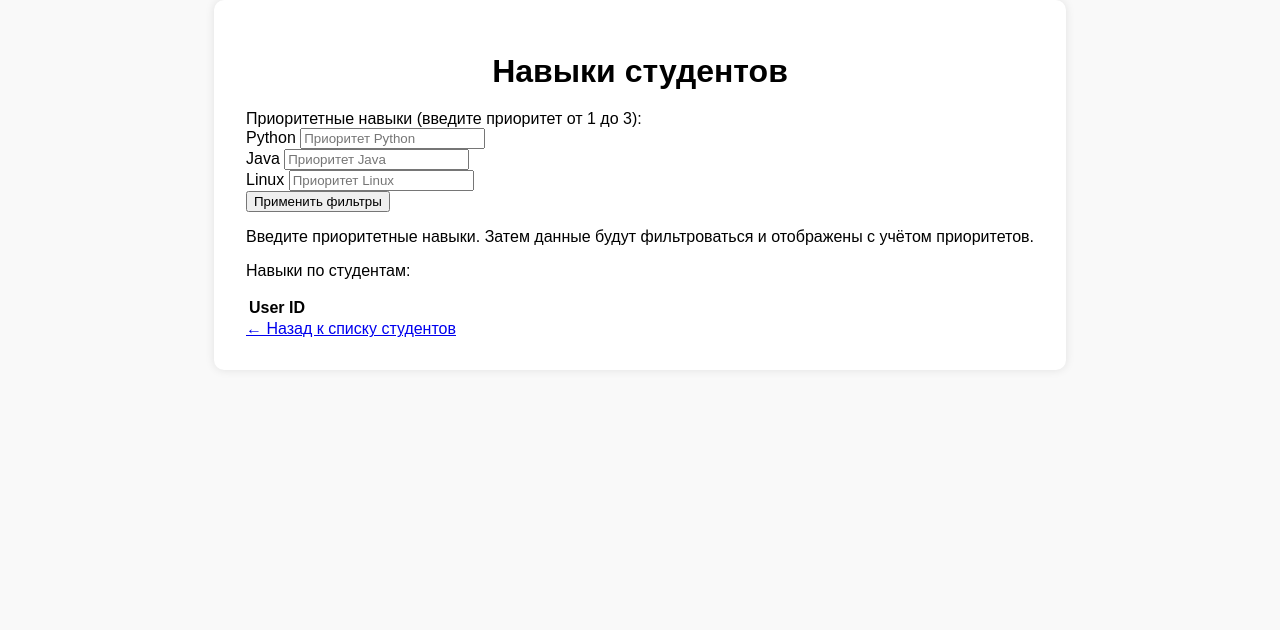
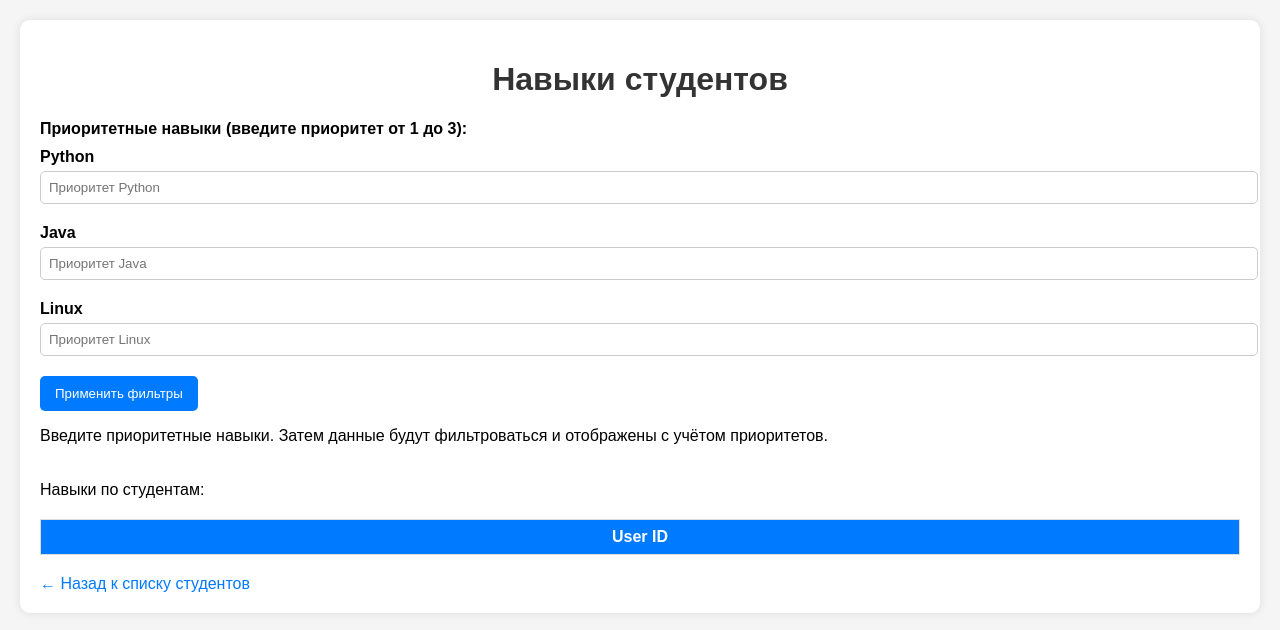
Before and after one commit to YanKarpov/HackatonSber21, a website: page frontend/public/skills.html in a window 1280 px wide. Both pictures are taken after a click on the button "Применить фильтры". Drawn offline with Linux system fonts and the light colour scheme; no server answers.

Commit message:
final commit

```diff
--- a/frontend/package.json
+++ b/frontend/package.json
@@ -4,7 +4,7 @@
   "description": "",
   "main": "index.js",
   "scripts": {
-    "test": "echo \"Error: no test specified\" && exit 1"
+    "start": "node src/server.js"
   },
   "keywords": [],
   "author": "",
--- a/frontend/public/skills.html
+++ b/frontend/public/skills.html
@@ -4,7 +4,7 @@
     <meta charset="UTF-8">
     <meta name="viewport" content="width=device-width, initial-scale=1.0">
     <title>Навыки студентов</title>
-    <link rel="stylesheet" href="styles/main.css">
+    <link rel="stylesheet" href="styles/skills.css">
 </head>
 <body>
     <div class="container">
--- a/frontend/public/skills.js
+++ b/frontend/public/skills.js
@@ -19,7 +19,6 @@ window.onload = function() {
             secondStatsDiv.innerHTML = '<p>Ошибка при загрузке данных.</p>';
         });
 
-    // Обработчик нажатия на кнопку "Применить фильтры"
     applyFiltersButton.addEventListener('click', async function () {
         const selectedSkills = [];
 
@@ -28,18 +27,16 @@ window.onload = function() {
             const priorityInput = document.getElementById(`${skill.toLowerCase()}-priority`);
             const priorityValue = parseInt(priorityInput.value);
 
-            // Если приоритет указан и валиден, добавляем в список выбранных навыков
             if (!isNaN(priorityValue) && priorityValue >= 1 && priorityValue <= 3) {
                 selectedSkills.push({
                     skill: skill,
-                    priority: priorityValue  // Считываем приоритет
+                    priority: priorityValue
                 });
             }
         });
 
         console.log("Selected Skills with order:", selectedSkills);
 
-        // Если фильтры не выбраны, просто выводим всю таблицу
         if (selectedSkills.length === 0) {
             renderTable(allUsers);
             return;
@@ -50,7 +47,7 @@ window.onload = function() {
             const response = await fetch('/calculate', {
                 method: 'POST',
                 headers: { 'Content-Type': 'application/json' },
-                body: JSON.stringify({ filters: selectedSkills }) // Отправляем выбранные навыки с приоритетами
+                body: JSON.stringify({ filters: selectedSkills })
             });
 
             if (!response.ok) {
--- /dev/null
+++ b/frontend/public/styles/skills.css
@@ -0,0 +1,88 @@
+body {
+    font-family: Arial, sans-serif;
+    background-color: #f5f5f5;
+    margin: 0;
+    padding: 20px;
+}
+
+.container {
+    background: white;
+    padding: 20px;
+    border-radius: 10px;
+    box-shadow: 0 0 10px rgba(0, 0, 0, 0.1);
+}
+
+h1 {
+    text-align: center;
+    color: #333;
+}
+
+.filter-container {
+    margin-bottom: 20px;
+}
+
+.filter-container label {
+    display: block;
+    margin-top: 10px;
+    font-weight: bold;
+}
+
+.filter-container input {
+    width: 100%;
+    padding: 8px;
+    margin-top: 5px;
+    margin-bottom: 10px;
+    border: 1px solid #ccc;
+    border-radius: 5px;
+}
+
+.filter-container button {
+    display: block;
+    margin-top: 10px;
+    padding: 10px 15px;
+    background-color: #007bff;
+    color: white;
+    border: none;
+    border-radius: 5px;
+    cursor: pointer;
+}
+
+.filter-container button:hover {
+    background-color: #0056b3;
+}
+
+.table-wrapper {
+    overflow-x: auto;
+}
+
+table {
+    width: 100%;
+    border-collapse: collapse;
+    margin-top: 20px;
+}
+
+thead {
+    background-color: #007bff;
+    color: white;
+}
+
+th, td {
+    border: 1px solid #ddd;
+    padding: 8px;
+    text-align: center;
+}
+
+tr:nth-child(even) {
+    background-color: #f9f9f9;
+}
+
+a {
+    display: inline-block;
+    margin-top: 20px;
+    text-decoration: none;
+    color: #007bff;
+}
+
+a:hover {
+    text-decoration: underline;
+}
--- a/frontend/src/db.js
+++ b/frontend/src/db.js
@@ -1,12 +1,11 @@
 const mysql = require('mysql2');
 
 const db = mysql.createConnection({
-  host: 'localhost',
+  host: 'mysql',
   user: 'root',
   password: 'qwerty',
   database: 'sber'
 });
-
 db.connect(err => {
   if (err) {
     console.error('Ошибка подключения к базе данных:', err);
```
Also changed, not shown: docker-compose.yml (+27 -1 lines), 1 other file.
